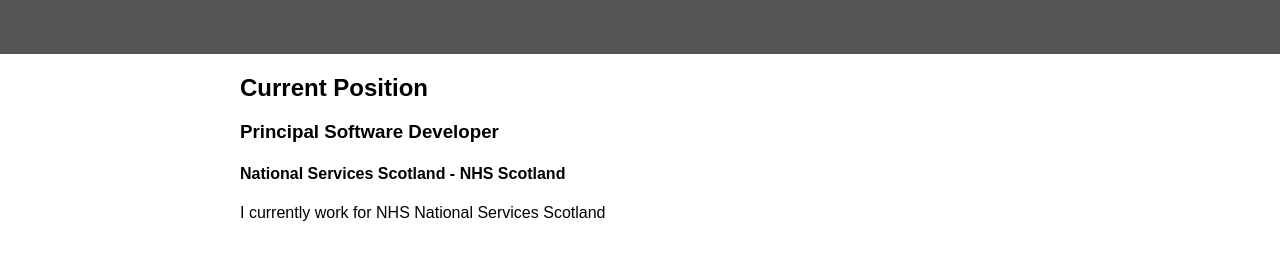
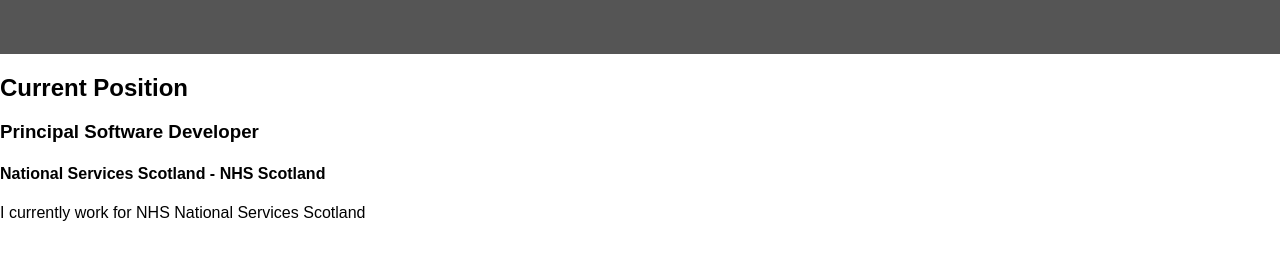
Before and after one commit to boabbysixkiller/CV, a plain HTML site: page index.html in a window 1280 px wide. Shown: the part 147-406 px from the top of the page. Drawn offline with Linux system fonts and the light colour scheme.

```diff
--- a/main.css
+++ b/main.css
@@ -4,8 +4,3 @@ header{
 	color: #fff;
 	font-size: 140%
 }
-
-main{
-	margin: 0 auto;
-	max-width: 50em
-}
```
